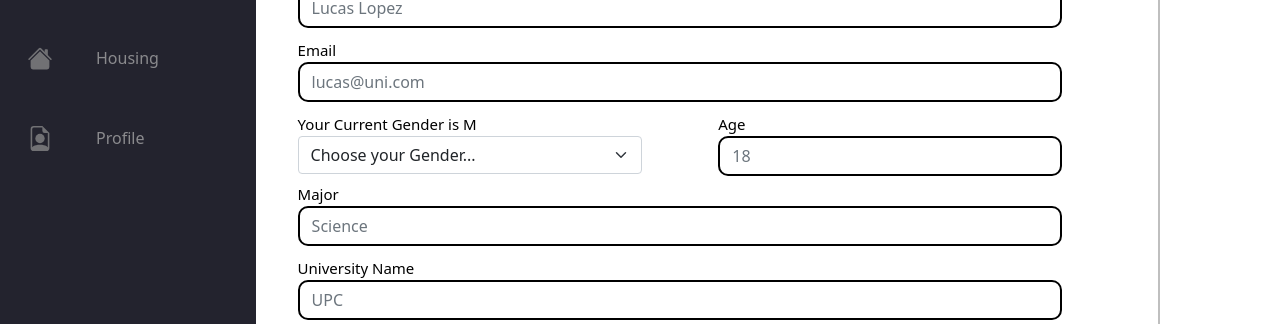
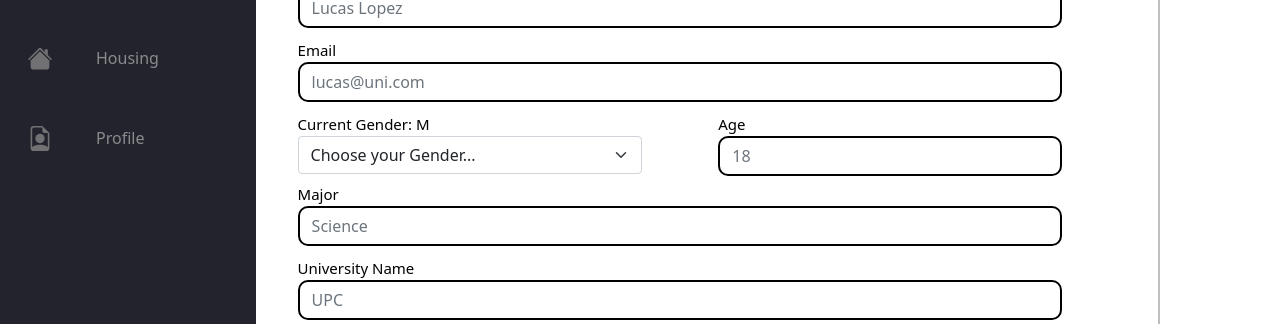
Before and after one commit to ryan-lam/hackupc2021, a Django app: template project/app/templates/profile.html in a window 1280 px wide. Shown: the part 166-490 px from the top of the page. Run offline with Django 3.2, Linux system fonts and the light colour scheme; the template is opened without the code that fills it: values that come from a table or form of the project are taken from there, others are empty; data comes from the database, SQL or seed files in the repository; both versions use the stored data as it was after the commit.

Commit message:
Do PRofile

```diff
--- a/project/app/templates/jobs.html
+++ b/project/app/templates/jobs.html
@@ -5,6 +5,7 @@
     </head>
 
     <body>
+
         <u1>
             {% for job in suggestions %}
                 <h2> {{ job.position }} </h2>
--- a/project/app/templates/profile.html
+++ b/project/app/templates/profile.html
@@ -116,13 +116,14 @@
 
                     <div style="margin: auto; height:50px; width: 80%; ">
                         <div style="float: left; width: 45%; ">
-                            <label style="font-size: 15px;">Your Current Gender is {{ person.gender }}</label>
+                            <label style="font-size: 15px;">Current Gender: {{ person.gender }}</label>
                             <select class="form-select" id="inputGroupSelect02" style="margin: auto;">
                             <option selected value="{{ person.gender }}">Choose your Gender...</option>
                             <option value="M">Male</option>
                             <option value="F">Female</option>
                             <option value="G">Gay</option>
                             <option value="L">Lesbian</option>
+                            <option value="L">Alien</option>
                             </select>
                         </div>
                         <div style="float: right; width: 45%;">
```
Also changed, not shown: project/db.sqlite3.
